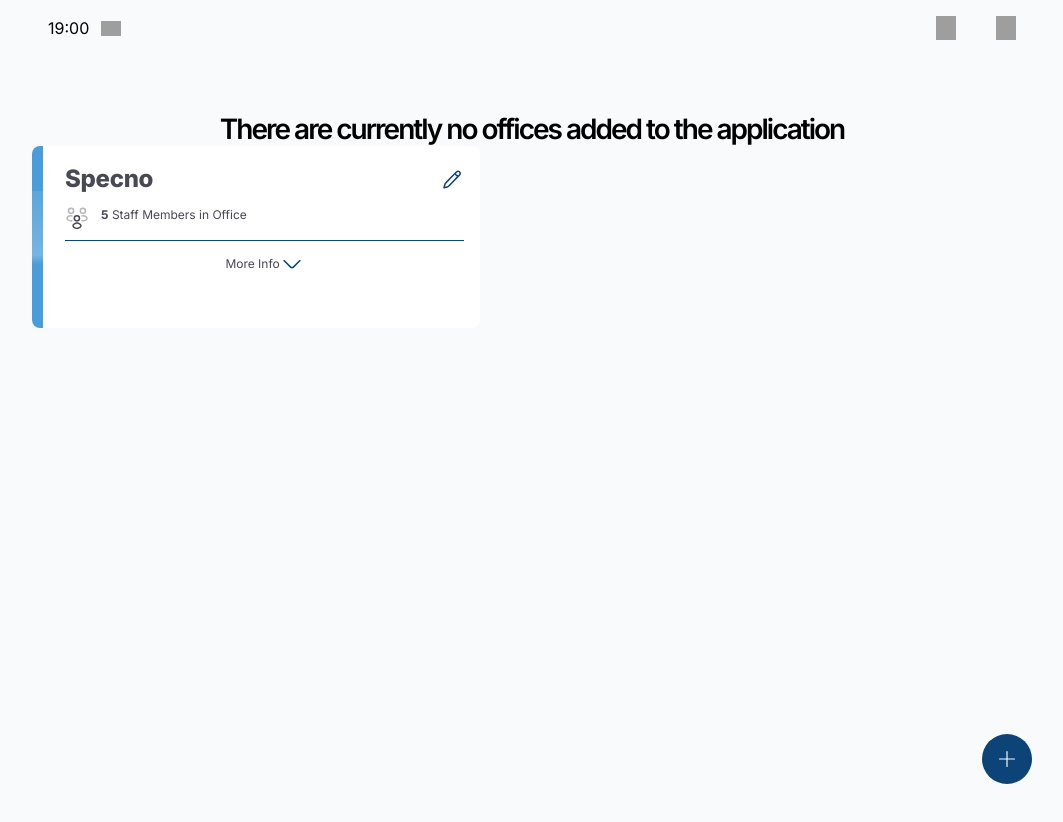
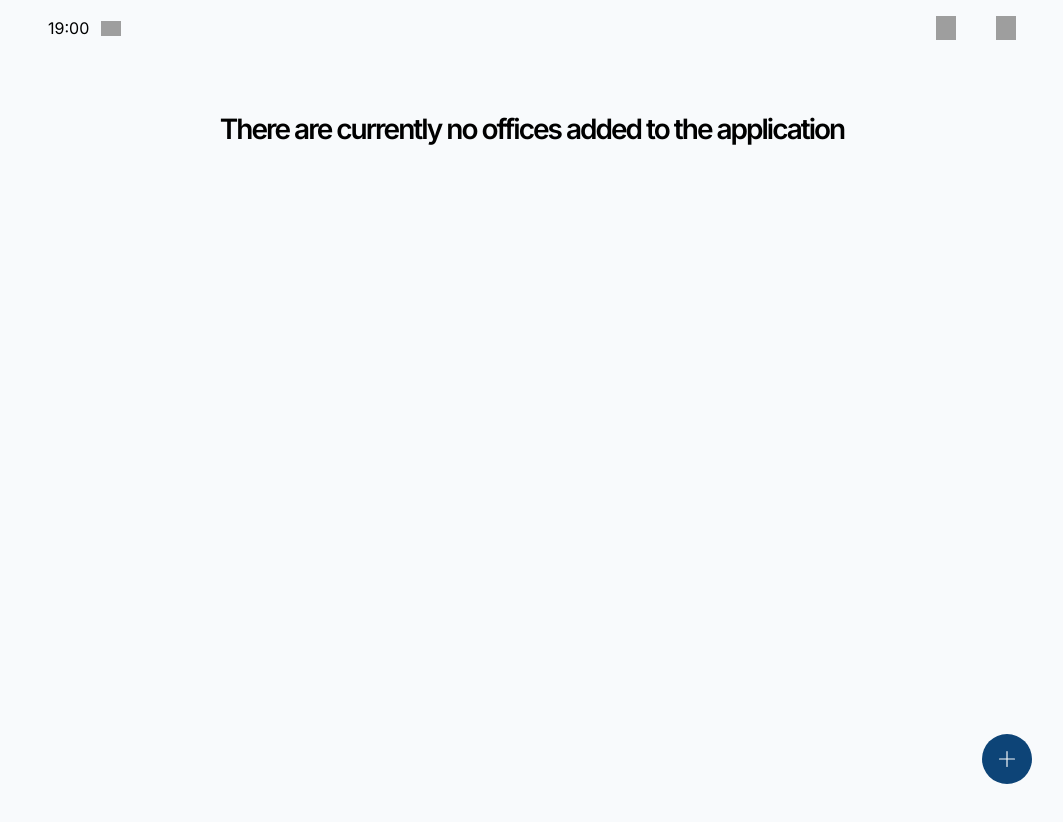
Before and after one commit to fGiordi/tecnical-assignment, a Next.js app: page / in a window 1280 px wide. Shown: the top 822 px of the page, without its empty margins (108-1171 px from the left). Built offline with nearby package versions, Linux system fonts and the light colour scheme; grey boxes are pictures that could not be loaded.

Commit message:
added local storage data persist and fixed height issue on card

```diff
--- a/src/app/components/OfficeCard.tsx
+++ b/src/app/components/OfficeCard.tsx
@@ -9,8 +9,14 @@
 import LocationIcon from '@/app/components/SVGS/LocationIcon.svg';
 import IconText from '@/app/components/IconText';
 import Image from 'next/image';
+import { Office } from '@/types/office';
 
-export default function OfficeCard() {
+interface IOfficeCard {
+  office: Office;
+  id: number;
+}
+
+export default function OfficeCard({ office, id }: IOfficeCard) {
   const goToOfficeView = () => {};
 
   const [moreInfo, setShowMoreInfo] = useState(false);
@@ -22,9 +28,11 @@
     setShowMoreInfo((preve) => !preve);
   };
 
+  const toggledOffice = id === office.id;
+
   return (
-    <div className="flex flex-col h-full bg-white border-specno-light-blue rounded-[8px] max-w-md">
-      <div className="flex items-start gap-[22px] h-full">
+    <div className="flex flex-col bg-white border-specno-light-blue rounded-[8px] max-w-[342px] w-full">
+      <div className="flex items-start gap-[22px] ">
         <div
           className="flex h-full w-[12px] bg-specno-blue-gradient"
           style={{
@@ -34,7 +42,7 @@
         <div className="flex flex-col w-full justify-start items-start py-[18px] pr-4">
           <div className="flex justify-between w-full">
             <h2 className="text-specno-gray-text tracking-[-0.02rem] leading-[30px] text-[24px] font-extrabold">
-              Specno
+              {office.officeName}
             </h2>
             <button onClick={goToOfficeView}>
               <Image src={EditBtn.src} width={24} height={24} alt="Phone" />
@@ -48,16 +56,17 @@
               alt="People Icon"
             />
             <h3 className="text-specno-gray-text font-normal text-[12px]">
-              <span className="font-bold">5</span> Staff Members in Office
+              <span className="font-bold">{office.maximumCapacity}</span> Staff
+              Members in Office
             </h3>
           </div>
-          <div className="flex items-center justify-center w-full mt-[10px]">
+          <div className="flex gap-2.5 items-center justify-center w-full mt-[10px]">
             <h2 className="text-specno-gray-text text-[12px] leading-[22px] font-normal">
               More Info
             </h2>
             <button onClick={collapse}>
               <Image
-                src={ChevronDown.src}
+                src={moreInfo ? ChevronUp.src : ChevronDown.src}
                 width={24}
                 height={24}
                 alt="View More Icon"
@@ -68,22 +77,22 @@
             <div className="flex flex-col gap-3 items-start">
               <IconText
                 imgName="Phone Icon"
-                text="082 364 9864"
+                text={office.phoneNumber}
                 icon={PhoneIcon.src}
               />
               <IconText
                 imgName="Email Icon"
-                text="info@specno.com"
+                text={office.email}
                 icon={EmailIcon.src}
               />
               <IconText
                 imgName="People Icon"
-                text="Office Capacity: 25"
+                text={office.maximumCapacity}
                 icon={PeopleIconBlue.src}
               />
               <IconText
                 imgName="People Icon"
-                text="10 Willie Van Schoor Dr, Bo Oakdale, Cape Town, 7530"
+                text={office.physicalAddress}
                 icon={LocationIcon.src}
               />
             </div>
--- a/src/pageClientViews/LandingOffices.tsx
+++ b/src/pageClientViews/LandingOffices.tsx
@@ -1,16 +1,31 @@
 'use client';
 import OfficeCard from '@/app/components/OfficeCard';
 import { useOfficeStore } from '@/store/offices.store';
+import { setLocalStorageItem, getLocalStorageItem } from '@/utils/localStorage';
 
 export default function LandingOffices() {
+  // TODO to fetch from DB?
   const { offices } = useOfficeStore();
+
+  // setLocalStorageItem('offices', offices); TODO: to conditionally render this
+  const storedData = getLocalStorageItem('offices');
+  console.log('storedData', storedData);
 
   return (
     <div>
-      <h2 className="text-center font-semibold text-[28px] leading-[34px] tracking-[-2px]">
-        There are currently no offices added to the application
-      </h2>
-      <OfficeCard />
+      {offices.length == 0 && (
+        <h2 className="text-center font-semibold text-[28px] leading-[34px] tracking-[-2px]">
+          There are currently no offices added to the application
+        </h2>
+      )}
+      <div className="flex  gap-7 w-full ">
+        {/* @ts-ignore */}
+        {storedData &&
+          // @ts-ignore
+          storedData.map((office, index) => {
+            return <OfficeCard key={index} office={office} id={office.id} />;
+          })}
+      </div>
     </div>
   );
 }
--- /dev/null
+++ b/src/types/office.ts
@@ -0,0 +1,17 @@
+export type StaffMember = {
+  id: number;
+  name: string;
+  lastName: string;
+  avatar: string;
+};
+
+export type Office = {
+  id: number;
+  officeName: string;
+  physicalAddress: string;
+  email: string;
+  phoneNumber: string;
+  maximumCapacity: number;
+  officeColor: string;
+  staff: StaffMember[];
+};
--- /dev/null
+++ b/src/utils/localStorage.ts
@@ -0,0 +1,24 @@
+'use client';
+
+export const setLocalStorageItem = (key: string, value: any) => {
+  try {
+    localStorage.setItem(key, JSON.stringify(value));
+  } catch (error) {
+    // Handle any errors here, e.g., if localStorage is disabled or if there's a quota exceeded.
+    console.error('Error setting localStorage item:', error);
+  }
+};
+
+export const getLocalStorageItem = <T>(key: string): T | null => {
+  try {
+    const storedItem = localStorage.getItem(key);
+    if (storedItem !== null) {
+      return JSON.parse(storedItem) as T;
+    }
+    return null;
+  } catch (error) {
+    // Handle any errors here, e.g., if localStorage is disabled.
+    console.error('Error getting localStorage item:', error);
+    return null;
+  }
+};
```
Also changed, not shown: src/app/components/IconText.tsx (+2 -7 lines), src/store/offices.store.ts (+1 -17 lines).
